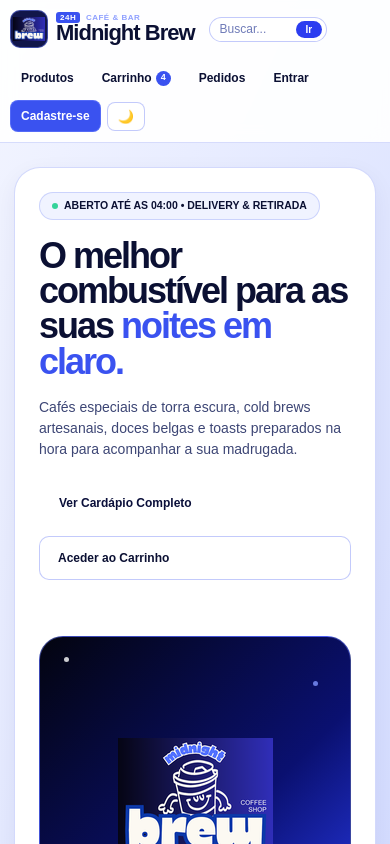
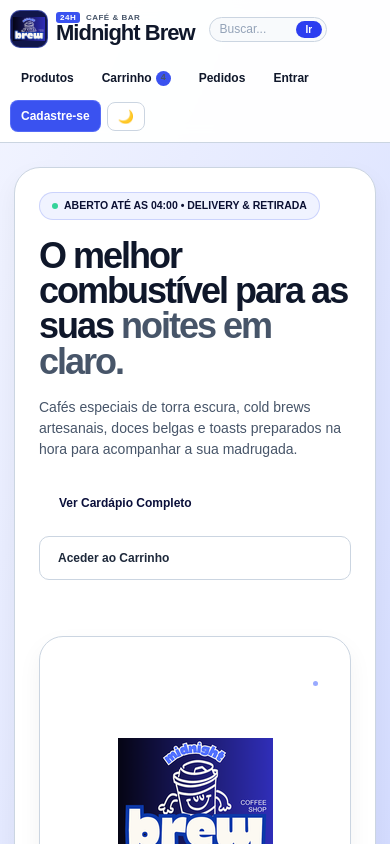
Before and after one commit to Hugo-g7/MidNightBrew, a plain HTML site: page index.html in a window 390 px wide. Both pictures are taken after a click on the button "☀️". Shown: the top 844 px of the page. Drawn offline with Linux system fonts and the light colour scheme.

Commit message:
Update style.css

```diff
--- a/style.css
+++ b/style.css
@@ -1218,7 +1218,133 @@ body.modo-claro .rodape-coluna > a,
 body.modo-claro .info,
 body.modo-claro .
 
+/* ---------- MODO CLARO / ESCURO DEFINITIVO ---------- */
 
+/* Cores aplicadas quando o modo claro está ativo */
+body.modo-claro {
+  background: #f0f4f8 !important;
+  background-attachment: fixed;
+  color: #111827 !important;
+}
+
+/* Cabeçalho */
+body.modo-claro .cabecalho {
+  background: rgba(255, 255, 255, 0.95) !important;
+  border-bottom: 1px solid #cbd5e1 !important;
+}
+
+body.modo-claro .logo-texto strong,
+body.modo-claro .menu-link,
+body.modo-claro h1, body.modo-claro h2, body.modo-claro h3 {
+  color: #0f172a !important;
+}
+
+body.modo-claro .menu-link:hover {
+  background: rgba(0, 0, 0, 0.05) !important;
+}
+
+body.modo-claro .menu-link.ativo {
+  background: #3a52f0 !important;
+  color: #ffffff !important;
+}
+
+/* Blocos, Cartões, Produtos e Secções */
+body.modo-claro .destaque,
+body.modo-claro .vantagem,
+body.modo-claro .produto,
+body.modo-claro .topo-produtos,
+body.modo-claro .topo-pedidos,
+body.modo-claro .pedido,
+body.modo-claro .item-carrinho,
+body.modo-claro .sugestoes,
+body.modo-claro .resumo,
+body.modo-claro .carrinho-vazio,
+body.modo-claro .cartao-usuario,
+body.modo-claro .dados-pessoais,
+body.modo-claro .enderecos,
+body.modo-claro .pagamentos,
+body.modo-claro .cartao-cadastro,
+body.modo-claro .perfil-bloqueado,
+body.modo-claro .cartao-logo {
+  background: #ffffff !important;
+  color: #1e293b !important;
+  border-color: #cbd5e1 !important;
+  box-shadow: 0 10px 25px rgba(0, 0, 0, 0.05) !important;
+}
+
+/* Textos descritivos e parágrafos */
+body.modo-claro p,
+body.modo-claro span,
+body.modo-claro small,
+body.modo-claro .destaque-texto > p,
+body.modo-claro .vantagem p,
+body.modo-claro .produto p,
+body.modo-claro .titulo-secao p,
+body.modo-claro .topo-produtos-texto p,
+body.modo-claro .topo-pedidos p,
+body.modo-claro .item-dados span,
+body.modo-claro .cartao-cadastro > p,
+body.modo-claro .ja-tenho {
+  color: #475569 !important;
+}
+
+/* Campos de entrada e buscas */
+body.modo-claro input,
+body.modo-claro select,
+body.modo-claro textarea,
+body.modo-claro .busca-topo,
+body.modo-claro .busca-destaque input,
+body.modo-claro .campo-busca,
+body.modo-claro .topo-produtos-filtros select,
+body.modo-claro .campo input,
+body.modo-claro .campos .campo input,
+body.modo-claro .campos .campo select,
+body.modo-claro .linha-cupom input,
+body.modo-claro .campo-observacao,
+body.modo-claro .form-clube input,
+body.modo-claro .modal input {
+  background: #f8fafc !important;
+  color: #0f172a !important;
+  border-color: #cbd5e1 !important;
+}
+
+body.modo-claro input::placeholder {
+  color: #94a3b8 !important;
+}
+
+/* Botões gerais no modo claro */
+body.modo-claro .botao-tema,
+body.modo-claro .botao-escuro,
+body.modo-claro .botao-borda,
+body.modo-claro .categoria,
+body.modo-claro .modalidade {
+  background: #ffffff !important;
+  color: #1e293b !important;
+  border-color: #cbd5e1 !important;
+}
+
+body.modo-claro .categoria.ativa,
+body.modo-claro .modalidade.ativa {
+  background: #3a52f0 !important;
+  color: #ffffff !important;
+}
+
+/* Rodapé */
+body.modo-claro .rodape {
+  background: #e2e8f0 !important;
+  border-top-color: #cbd5e1 !important;
+}
+
+body.modo-claro .rodape-coluna > a,
+body.modo-claro .info,
+body.modo-claro .rodape-baixo {
+  color: #334155 !important;
+}
+
+body.modo-claro .modal {
+  background: #ffffff !important;
+  color: #0f172a !important;
+}
 
 
 
```
